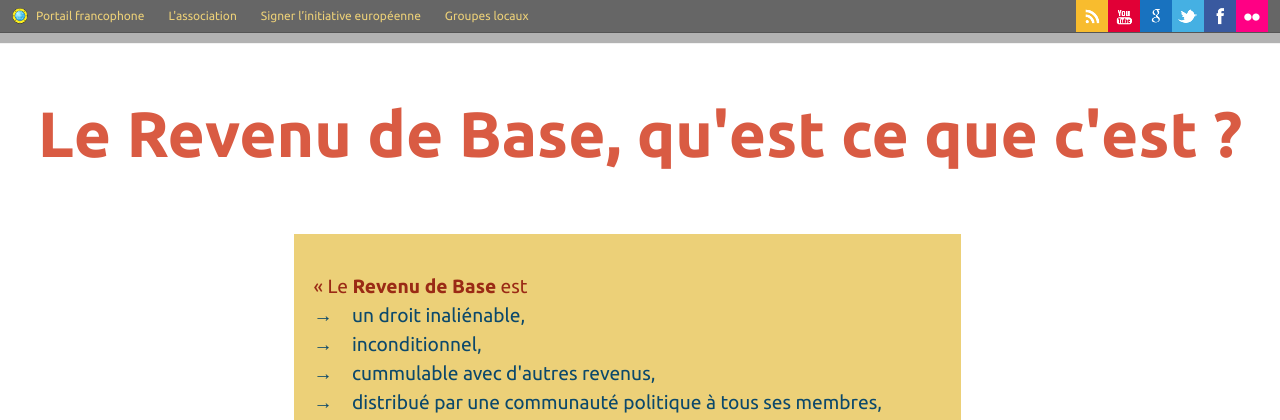
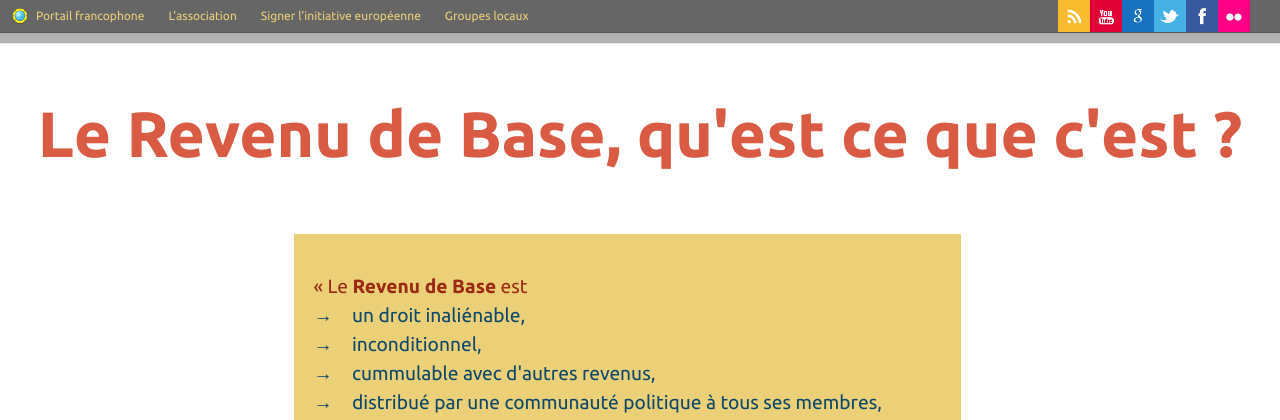
Before and after one commit to nathanaelmartel/revenu-de-base-datavisualisation, a PHP site: page /definition/index.php in a window 1280 px wide. Shown: the top 420 px of the page. Run offline with PHP 8.4, Linux system fonts and the light colour scheme; some libraries are stand-ins or nearby versions.

Commit message:
common header bug

```diff
--- a/css/common-header.css
+++ b/css/common-header.css
@@ -71,8 +71,8 @@ html {
 
 .rsalc {
     float: right;
-    padding-right: 1em;
-    width: 192px;
+    padding: 0 1em 0 0;
+    width: 210px;
     margin: 0;
 }
 .rsalc li {
```
